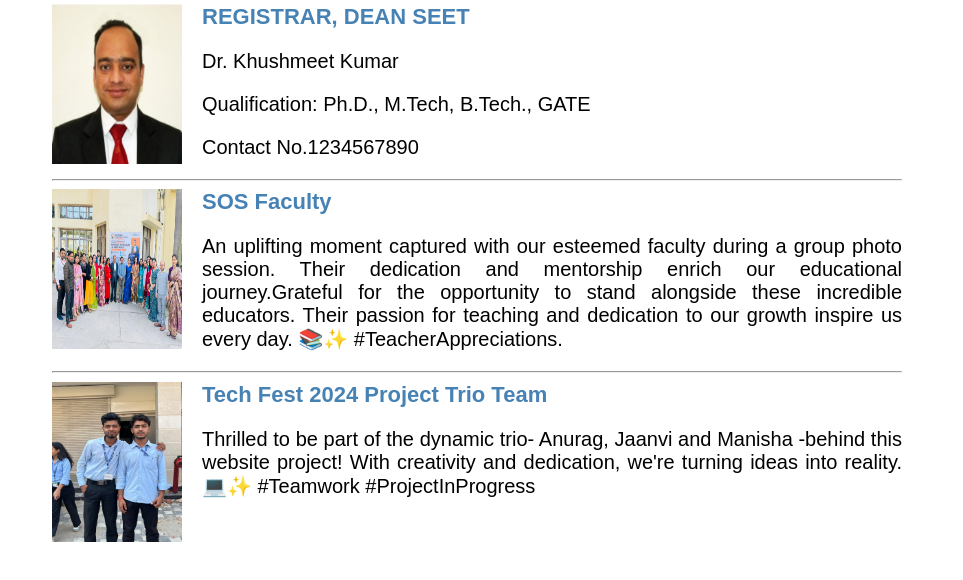
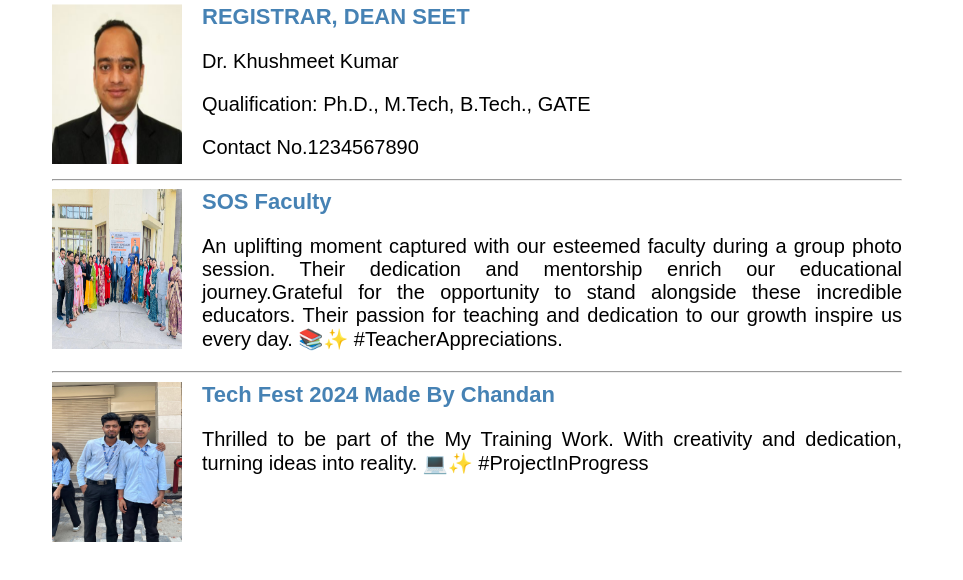
Before and after one commit to Anuragzha/Anuragzha, a plain HTML site: page University Website Project/about us.html in a window 1280 px wide. Shown: the part 426-1006 px from the top of the page, without its empty margins (158-1121 px from the left). Drawn offline with Linux system fonts and the light colour scheme.

Commit message:
Update about us.html

```diff
--- a/University Website Project/about us.html
+++ b/University Website Project/about us.html
@@ -47,9 +47,9 @@
 </div>
 <hr/>
 <div id="about">
-<img src="images\deputy manager.jpg" class="about"/>
-<h3>Tech Fest 2024 Project Trio Team</h3>
-<p>Thrilled to be part of the dynamic trio- Anurag, Jaanvi and Manisha -behind this website project! With creativity and dedication, we're turning ideas into reality. 💻✨ #Teamwork #ProjectInProgress</p>
+<img src="images\chandan.jpg" class="about"/>
+<h3>Tech Fest 2024 Made By Chandan</h3>
+<p>Thrilled to be part of the My Training Work. With creativity and dedication, turning ideas into reality. 💻✨ #ProjectInProgress</p>
 
 </div>
 </div>
```
